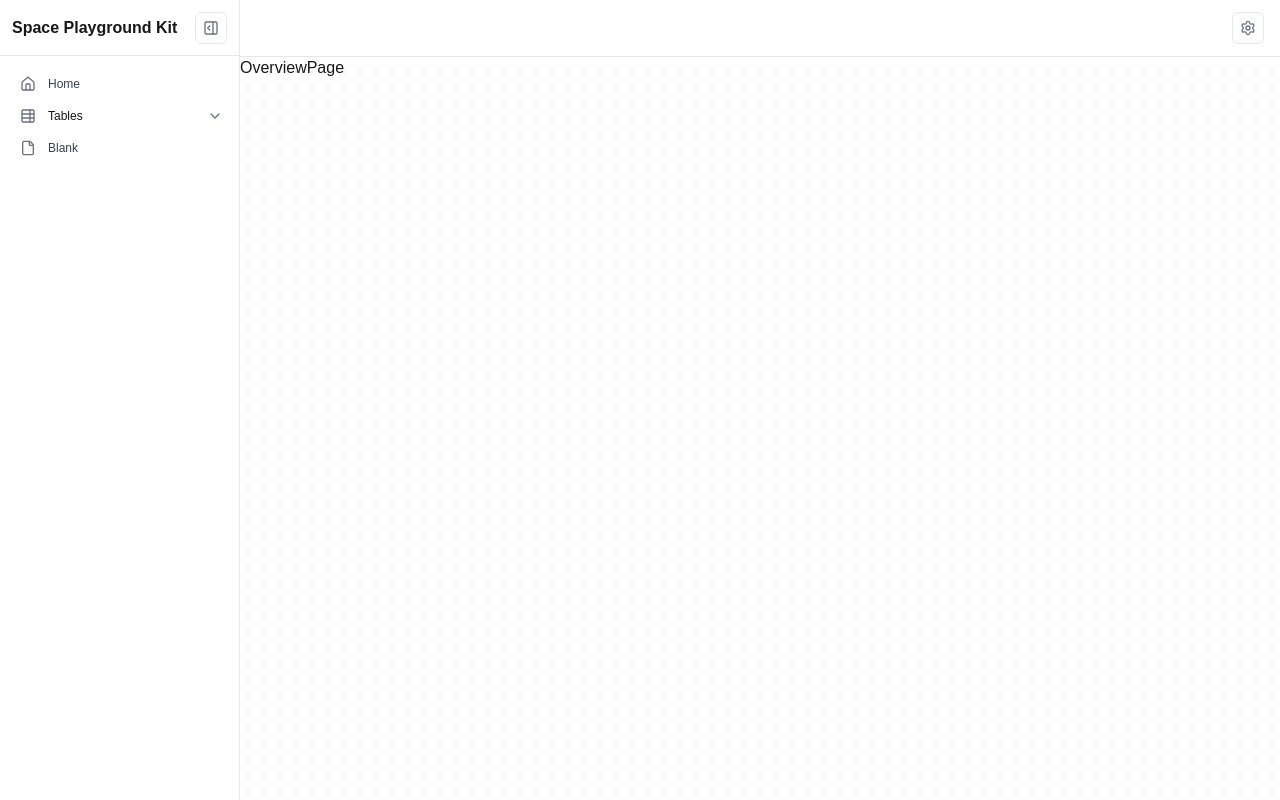
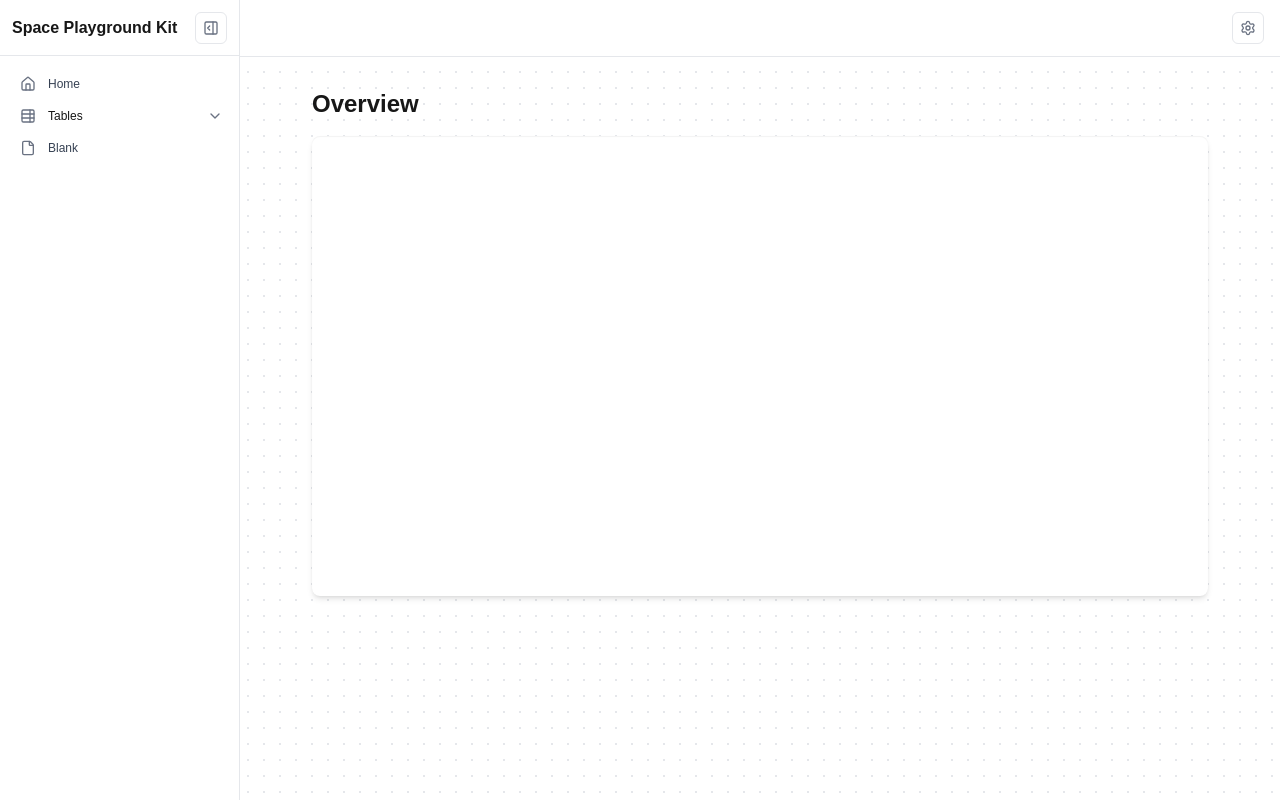
Before and after one commit to kiiiyo/space-playground-kit, a Next.js app: page /overview in a window 1280 px wide. Built offline with nearby package versions, Linux system fonts and the light colour scheme.

Commit message:
feat: replace OverviewPage component with OverviewPageTemplate for improved structure and functionality

```diff
--- a/app/(guest)/overview/page.tsx
+++ b/app/(guest)/overview/page.tsx
@@ -1,3 +1,5 @@
+import { OverviewPageTemplate } from '@/features/overview/components/server/onboarding-page-template';
+
 export default function OverviewPage(_props: PageProps<'/overview'>) {
-  return <div>OverviewPage</div>;
+  return <OverviewPageTemplate />;
 }
```
